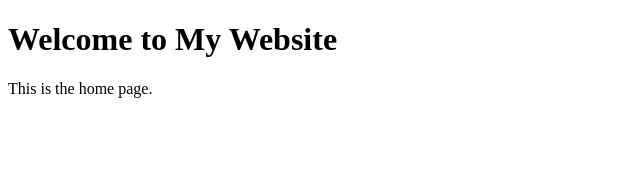
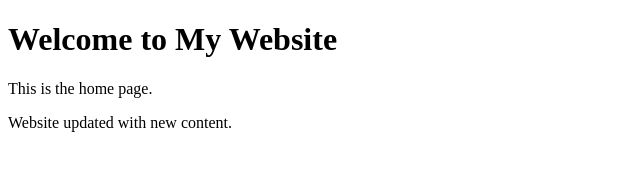
Before and after one commit to GauravShidling/git-workflow-assignment, a plain HTML site: page index.html in a window 1280 px wide. Shown: the whole page, without its empty margins (0-640 px from the left). Drawn offline with Linux system fonts and the light colour scheme.

Commit message:
Update home page content

```diff
--- a/index.html
+++ b/index.html
@@ -8,3 +8,4 @@
     <p>This is the home page.</p>
 </body>
 </html>
+<p>Website updated with new content.</p>
```
